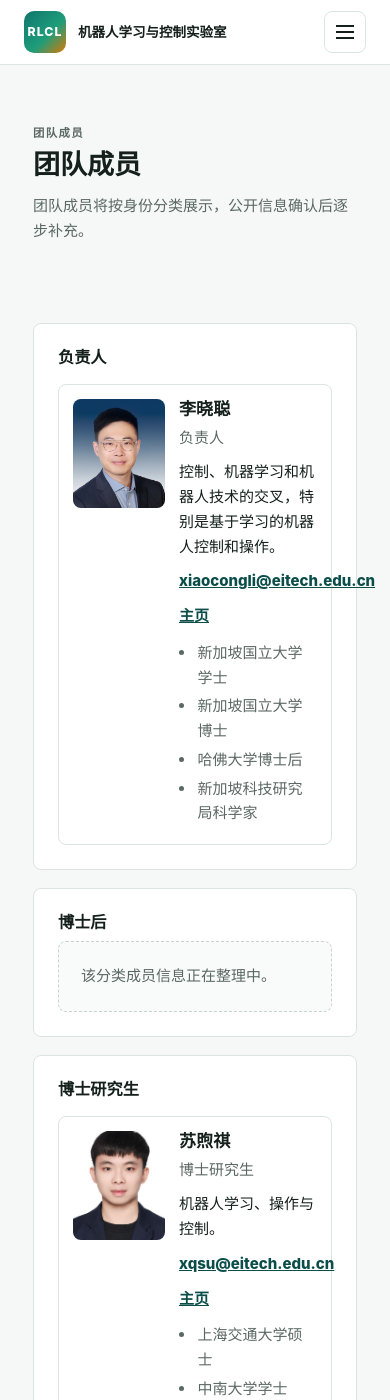
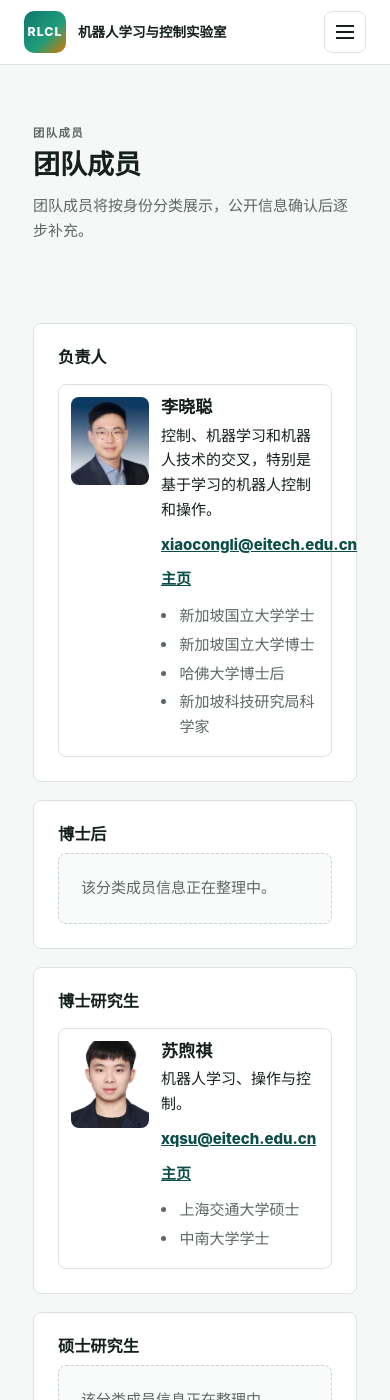
Before and after one commit to RLCL-EIT/rlcl-eit.github.io, a Jekyll site: the page built from _pages/cn/people.md, in a window 390 px wide and 1400 px high. Built offline with Jekyll 4.4.1, drawn with Linux system fonts in a browser that asks for light colours.

Commit message:
Update people

```diff
--- a/_data/members.yml
+++ b/_data/members.yml
@@ -6,8 +6,6 @@ groups:
     members:
       - name_en: "Xiaocong Li"
         name_zh: "李晓聪"
-        role_en: "Principal Investigator"
-        role_zh: "负责人"
         email: "xiaocongli@eitech.edu.cn"
         photo: "/images/people/xiaocong-li.jpg"
         research_en: "Intersection of control, machine learning, and robotics, particularly in learning-based robot control and manipulation."
@@ -35,8 +33,6 @@ groups:
     members:
       - name_en: "Xuqi Su"
         name_zh: "苏煦祺"
-        role_en: "PhD Student"
-        role_zh: "博士研究生"
         email: "xqsu@eitech.edu.cn"
         photo: "/images/people/suxiq-su.png"
         research_en: "Robot learning, manipulation, and control."
--- a/_data/navigation.yml
+++ b/_data/navigation.yml
@@ -8,6 +8,9 @@ main_en:
   - id: people
     title: "People"
     url: "/people/"
+  - id: alumni
+    title: "Alumni"
+    url: "/alumni/"
   - id: publications
     title: "Publications"
     url: "/publications/"
@@ -37,6 +40,9 @@ main_zh:
   - id: people
     title: "团队成员"
     url: "/cn/people/"
+  - id: alumni
+    title: "校友"
+    url: "/cn/alumni/"
   - id: publications
     title: "论文成果"
     url: "/cn/publications/"
--- a/_pages/cn/people.md
+++ b/_pages/cn/people.md
@@ -26,7 +26,6 @@ description: "机器人学习与控制实验室团队成员。"
               {% endif %}
               <div class="lab-person-card__body">
                 <h3>{{ member.name_zh | default: member.name_en }}</h3>
-                <p class="lab-muted">{{ member.role_zh | default: member.role_en }}</p>
                 {% if member.research_zh %}<p>{{ member.research_zh }}</p>{% elsif member.research_en %}<p>{{ member.research_en }}</p>{% endif %}
                 <div class="lab-person-card__links">
                   {% if member.email %}<a class="lab-text-link" href="mailto:{{ member.email }}">{{ member.email }}</a>{% endif %}
--- a/assets/css/main.scss
+++ b/assets/css/main.scss
@@ -624,25 +624,26 @@ h1:before, .anchor:before {
 
 .lab-people-grid {
   display: grid;
-  grid-template-columns: repeat(2, minmax(0, 1fr));
-  gap: 18px;
+  grid-template-columns: 1fr;
+  gap: 14px;
   margin-top: 18px;
 }
 
 .lab-person-card {
   display: grid;
-  grid-template-columns: 132px minmax(0, 1fr);
-  gap: 20px;
-  min-height: 188px;
-  padding: 18px;
+  grid-template-columns: 104px minmax(0, 1fr);
+  align-items: start;
+  gap: 18px;
+  min-height: 132px;
+  padding: 16px;
   border: 1px solid var(--lab-line);
   border-radius: 8px;
   background: var(--lab-surface);
 }
 
 .lab-person-card__photo {
-  width: 132px;
-  aspect-ratio: 1 / 1.18;
+  width: 104px;
+  aspect-ratio: 1 / 1.12;
   object-fit: cover;
   margin: 0;
   border-radius: 8px;
@@ -678,20 +679,60 @@ h1:before, .anchor:before {
   padding-left: 2px;
 }
 
-@media (max-width: 900px) {
-  .lab-people-grid {
-    grid-template-columns: 1fr;
+@media (max-width: 560px) {
+  .lab-person-card {
+    grid-template-columns: 78px minmax(0, 1fr);
+    gap: 12px;
+    padding: 12px;
+  }
+
+  .lab-person-card__photo {
+    width: 78px;
   }
 }
 
-@media (max-width: 560px) {
-  .lab-person-card {
-    grid-template-columns: 92px minmax(0, 1fr);
-    gap: 14px;
-    padding: 14px;
+
+.lab-alumni-list {
+  display: grid;
+  gap: 12px;
+}
+
+.lab-alumni-item {
+  display: grid;
+  grid-template-columns: minmax(0, 1fr) auto;
+  gap: 18px;
+  padding: 20px;
+  border: 1px solid var(--lab-line);
+  border-radius: 8px;
+  background: var(--lab-surface);
+}
+
+.lab-alumni-item h3 {
+  margin: 0 0 6px;
+  color: var(--lab-ink);
+  font-size: 1.1rem;
+}
+
+.lab-alumni-item p {
+  margin: 0 0 8px;
+}
+
+.lab-alumni-item__meta {
+  display: flex;
+  flex-wrap: wrap;
+  gap: 10px 14px;
+  justify-content: flex-end;
+  align-content: start;
+  color: var(--lab-muted);
+  font-weight: 800;
+}
+
+@media (max-width: 640px) {
+  .lab-alumni-item {
+    grid-template-columns: 1fr;
   }
 
-  .lab-person-card__photo {
-    width: 92px;
+  .lab-alumni-item__meta {
+    justify-content: flex-start;
   }
 }
```
Also changed, not shown: _pages/alumni.md (added, +39 -0 lines), _pages/cn/alumni.md (added, +39 -0 lines), _pages/people.md (+0 -1 lines).
